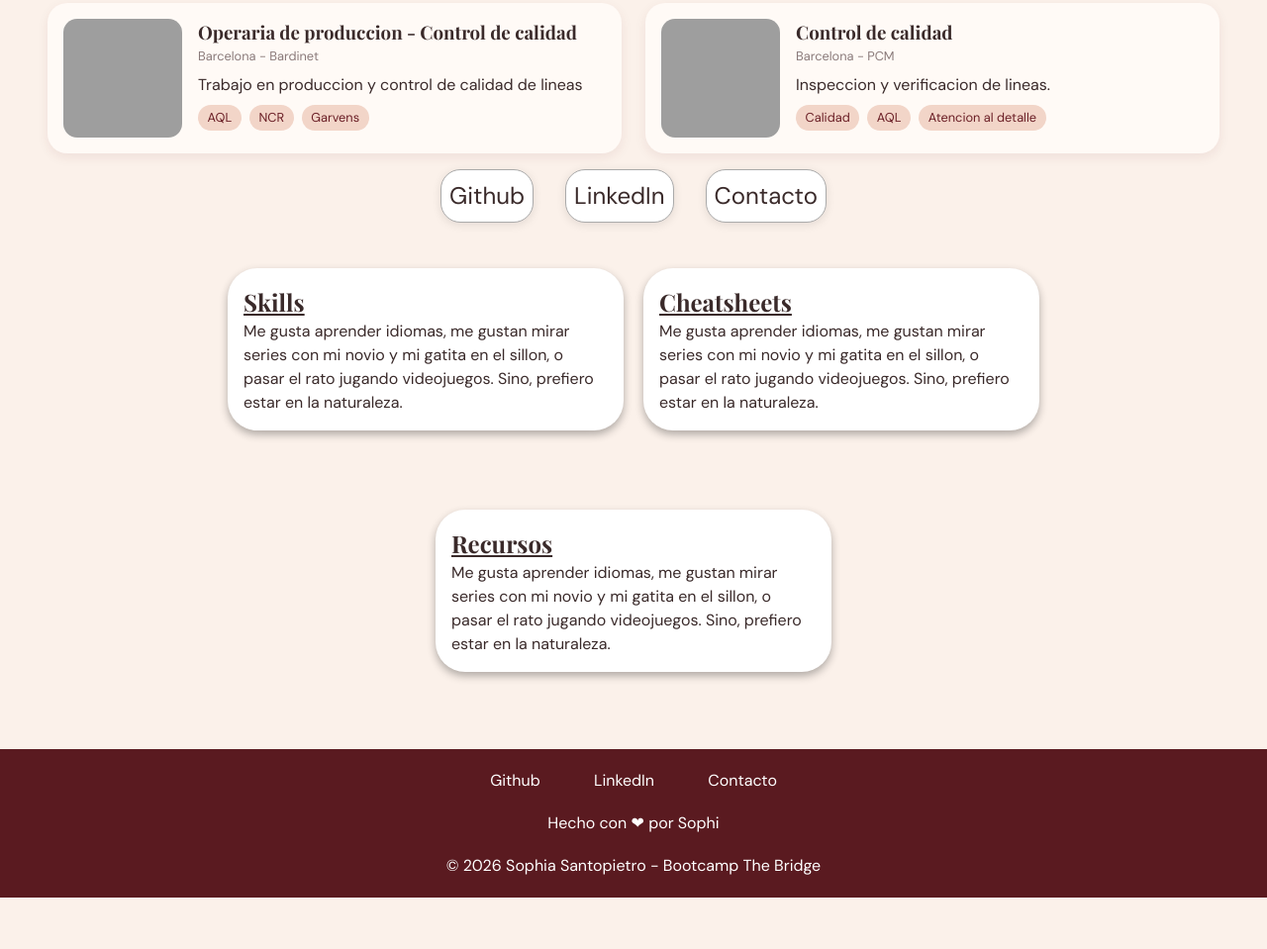
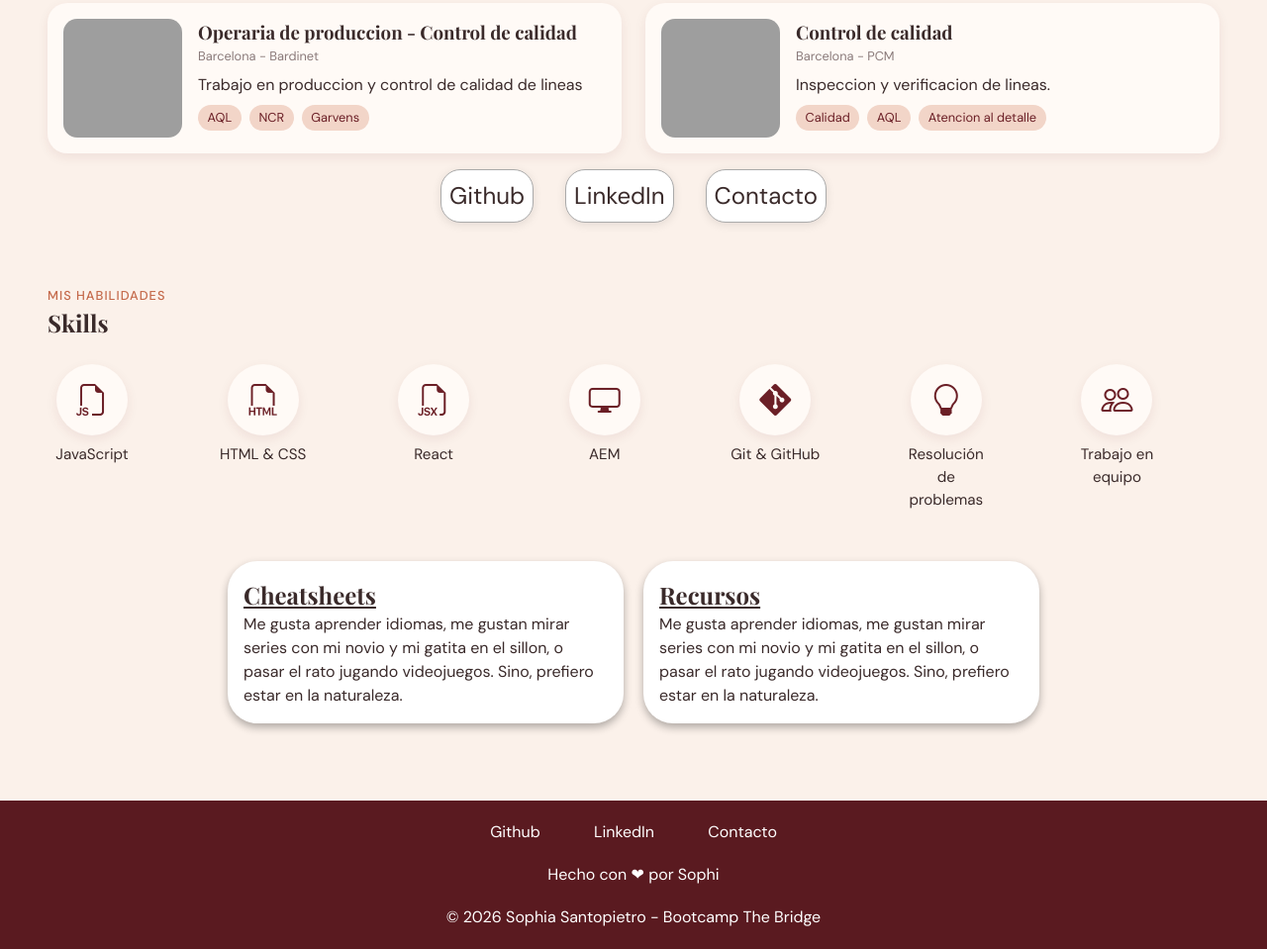
Before and after one commit to sophisantopietro/portfolio-bootcamp, a plain HTML site: page index.html in a window 1280 px wide. Shown: the part 895-1854 px from the top of the page at 99% size. Before the commit the page ends 1802 px from the top, so only its background shows below. Drawn offline with nearby package versions, Linux system fonts and the light colour scheme; grey boxes are pictures that could not be loaded; a web font is replaced by a local one.

Commit message:
Cambio la tarjeta de skills esteticamente, agrego contenido e iconos

```diff
--- a/css/styles.css
+++ b/css/styles.css
@@ -187,7 +187,8 @@ h1 {
 
 /* EXPERIENCIA */
 
-.experience {
+.experience,
+.skills {
   width: 100%;
   max-width: 1240px;
   margin-top: var(--spacing-lg);
@@ -306,6 +307,43 @@ h1 {
   flex-wrap: wrap;
   justify-content: center;
   gap: 20px
+}
+
+/* SKILLS */
+
+.skills-list {
+  display: grid;
+  grid-template-columns: repeat(auto-fit, minmax(90px, 1fr));
+  gap: var(--spacing-md);
+}
+
+.skill {
+  display: flex;
+  flex-direction: column;
+  align-items: center;
+  gap: var(--spacing-xs);
+  width: 90px;
+  text-align: center;
+  font-size: var(--font-size-2);
+}
+
+.skill i {
+  display: grid;
+  place-items: center;
+  width: 56px;
+  height: 56px;
+  border-radius: 50%;
+  background-color: var(--color-card);
+  color: var(--color-primary);
+  font-size: 1.5rem;
+  font-weight: bold;
+  box-shadow: 0 4px 12px rgba(107, 31, 38, 0.08);
+  transition: background-color 0.3s ease, color 0.3s ease;
+}
+
+.skill:hover i {
+  background-color: var(--color-primary);
+  color: var(--color-bg-light);
 }
 
 /* LOGO */
@@ -484,4 +522,14 @@ h1 {
   .experience-grid {
     grid-template-columns: repeat(2, 1fr);
   }
+
+  .skill {
+    font-size: 0.95rem;
+  }
+
+  .skill i {
+    width: 72px;
+    height: 72px;
+    font-size: 2rem;
+  }
 }
--- a/index.html
+++ b/index.html
@@ -8,6 +8,7 @@
   <title>Todo acerca de Sophia Santopietro</title>
   <link rel="stylesheet" href="./css/reset.css" />
   <link rel="stylesheet" href="./css/styles.css" />
+  <link rel="stylesheet" href="https://cdn.jsdelivr.net/npm/bootstrap-icons@1.11.3/font/bootstrap-icons.min.css" />
   <meta name="description" content="Todo lo que necesites saber sobre mi, bienvenido !" />
 </head>
 
@@ -57,7 +58,8 @@
 
         <div class="experience-grid">
           <article class="exp-card">
-            <img src="https://res.cloudinary.com/fxwfd7eb/image/upload/v1794487862/laptop_y_mate.png" alt="Laptop con código en pantalla y un mate" />
+            <img src="https://res.cloudinary.com/fxwfd7eb/image/upload/v1794487862/laptop_y_mate.png"
+              alt="Laptop con código en pantalla y un mate" />
             <div class="exp-info">
               <h3>Desarrolladora Web</h3>
               <p class="exp-place">Argentina</p>
@@ -72,7 +74,9 @@
           </article>
 
           <article class="exp-card">
-            <img src="https://res.cloudinary.com/fxwfd7eb/image/upload/v1794488037/Captura_de_pantalla_2026-11-12_a_la_s_1.53.40_p._m..png" alt="Foto de Sophia practicando salto de obstaculos, con una valla blanca" />
+            <img
+              src="https://res.cloudinary.com/fxwfd7eb/image/upload/v1794488037/Captura_de_pantalla_2026-11-12_a_la_s_1.53.40_p._m..png"
+              alt="Foto de Sophia practicando salto de obstaculos, con una valla blanca" />
             <div class="exp-info">
               <h3>Instructora de Equitación</h3>
               <p class="exp-place">Argentina</p>
@@ -84,7 +88,8 @@
             </div>
           </article>
           <article class="exp-card">
-            <img src="https://res.cloudinary.com/fxwfd7eb/image/upload/v1794488263/fabricacion_bebidas.jpg" alt="Linea de produccion de botellas, botellas vacias en una cinta transportadora." />
+            <img src="https://res.cloudinary.com/fxwfd7eb/image/upload/v1794488263/fabricacion_bebidas.jpg"
+              alt="Linea de produccion de botellas, botellas vacias en una cinta transportadora." />
             <div class="exp-info">
               <h3>Operaria de produccion - Control de calidad</h3>
               <p class="exp-place">Barcelona - Bardinet</p>
@@ -97,7 +102,8 @@
             </div>
           </article>
           <article class="exp-card">
-            <img src="https://res.cloudinary.com/fxwfd7eb/image/upload/v1794488498/images.jpg" alt="Botellas de perfume, ordenadas de distintos colores." />
+            <img src="https://res.cloudinary.com/fxwfd7eb/image/upload/v1794488498/images.jpg"
+              alt="Botellas de perfume, ordenadas de distintos colores." />
             <div class="exp-info">
               <h3>Control de calidad</h3>
               <p class="exp-place">Barcelona - PCM</p>
@@ -117,13 +123,42 @@
         <a href="contacto.html">Contacto</a>
       </div>
       <div class="secondary-cards-container">
-        <section class="card-content card-content-size" id="skills">
-          <h2><u>Skills</u></h2>
-          <p>
-            Me gusta aprender idiomas, me gustan mirar series con mi novio y
-            mi gatita en el sillon, o pasar el rato jugando videojuegos. Sino,
-            prefiero estar en la naturaleza.
-          </p>
+        <section class="skills" id="skills">
+          <div class="section-heading">
+            <p class="section-label">Mis habilidades</p>
+            <h2>Skills</h2>
+          </div>
+
+          <ul class="skills-list">
+            <li class="skill">
+              <i class="bi bi-filetype-js" aria-hidden="true"></i>
+              <span>JavaScript</span>
+            </li>
+            <li class="skill">
+              <i class="bi bi-filetype-html" aria-hidden="true"></i>
+              <span>HTML &amp; CSS</span>
+            </li>
+            <li class="skill">
+              <i class="bi bi-filetype-jsx" aria-hidden="true"></i>
+              <span>React</span>
+            </li>
+            <li class="skill">
+              <i class="bi bi-display" aria-hidden="true"></i>
+              <span>AEM</span>
+            </li>
+            <li class="skill">
+              <i class="bi bi-git" aria-hidden="true"></i>
+              <span>Git &amp; GitHub</span>
+            </li>
+            <li class="skill">
+              <i class="bi bi-lightbulb" aria-hidden="true"></i>
+              <span>Resolución de problemas</span>
+            </li>
+            <li class="skill">
+              <i class="bi bi-people" aria-hidden="true"></i>
+              <span>Trabajo en equipo</span>
+            </li>
+          </ul>
         </section>
         <section class="card-content card-content-size" id="cheatsheets">
           <h2><u>Cheatsheets</u></h2>
```
